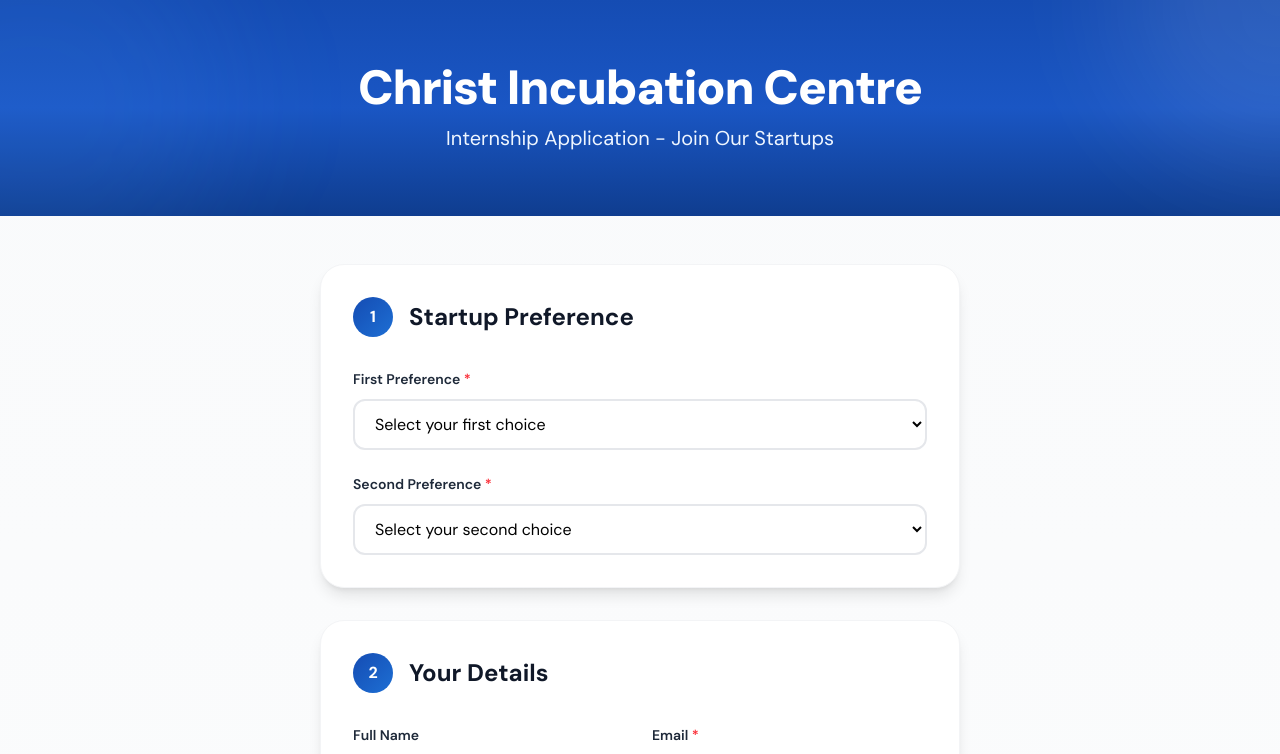
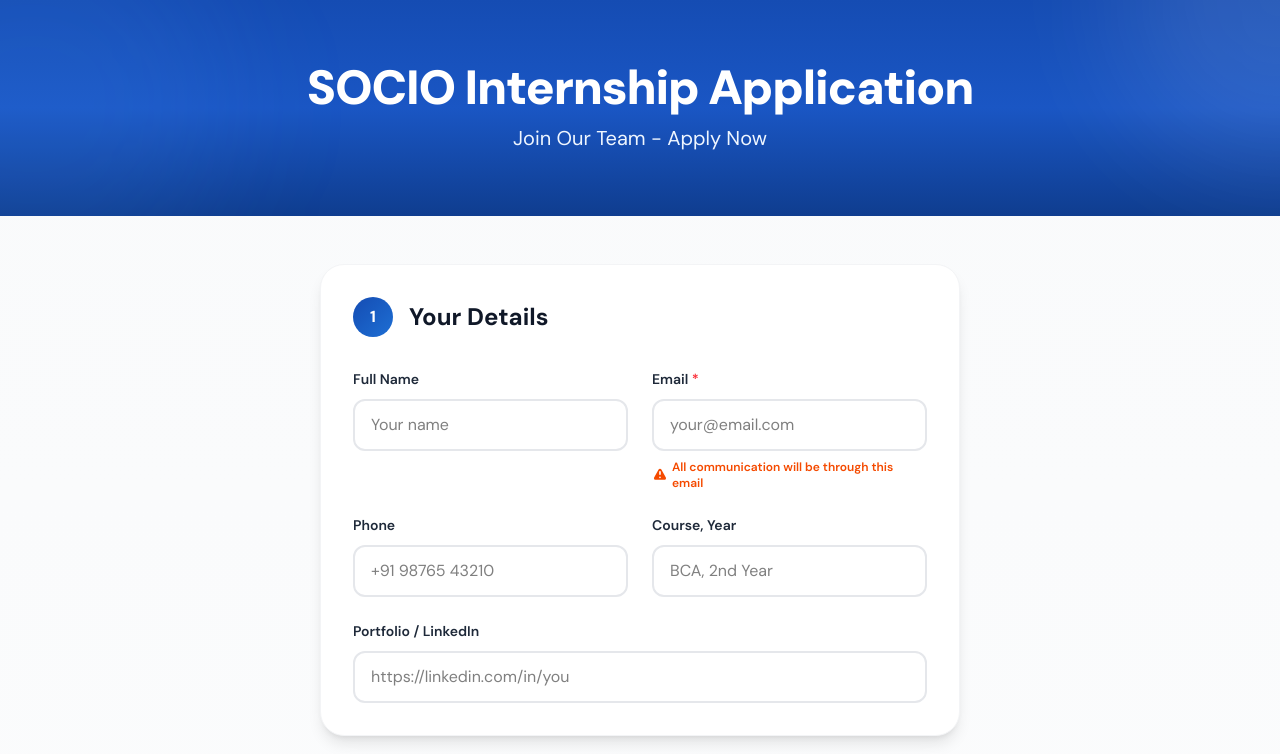
Before and after one commit to thesachinyyadav/withsocio, a Next.js app: page /careers/1 in a window 1280 px wide. Shown: the top 754 px of the page. Built offline with nearby package versions, Linux system fonts and the light colour scheme.

Commit message:
edit option for lobby people

```diff
--- a/app/careers/[campusId]/page.tsx
+++ b/app/careers/[campusId]/page.tsx
@@ -5,8 +5,6 @@
 import Image from "next/image";
 
 interface FormData {
-  preference1: string;
-  preference2: string;
   fullName: string;
   courseYearDept: string;
   phoneNumber: string;
@@ -32,8 +30,6 @@
   const campusId = params.campusId as string;
 
   const [formData, setFormData] = useState<FormData>({
-    preference1: "",
-    preference2: "",
     fullName: "",
     courseYearDept: "",
     phoneNumber: "",
@@ -209,44 +205,18 @@
           <div className="absolute -bottom-20 -left-40 w-96 h-96 bg-blue-400/10 rounded-full blur-3xl" />
         </div>
         <div className="max-w-4xl mx-auto px-4 py-16 relative z-10">
-          <h1 className="text-4xl md:text-5xl font-black text-center mb-3 tracking-tight">Christ Incubation Centre</h1>
-          <p className="text-center text-blue-50 text-lg md:text-xl font-light max-w-2xl mx-auto">Internship Application - Join Our Startups</p>
+          <h1 className="text-4xl md:text-5xl font-black text-center mb-3 tracking-tight">SOCIO Internship Application</h1>
+          <p className="text-center text-blue-50 text-lg md:text-xl font-light max-w-2xl mx-auto">Join Our Team - Apply Now</p>
         </div>
       </div>
 
       {/* Premium Form */}
       <div className="max-w-2xl mx-auto px-4 py-12">
         <form onSubmit={handleSubmit} className="space-y-8">
-          {/* Section 0 - Preferences */}
+          {/* Section 1 */}
           <div className="bg-white rounded-3xl p-8 shadow-lg border border-gray-100 hover:shadow-xl transition-shadow">
             <div className="flex items-center gap-4 mb-8">
               <div className="w-10 h-10 rounded-full bg-gradient-to-br from-[#154CB3] to-[#1e6fd4] flex items-center justify-center text-white font-bold">1</div>
-              <h2 className="text-2xl font-bold text-gray-900">Startup Preference</h2>
-            </div>
-            <div className="space-y-6">
-              <div>
-                <label className="block text-sm font-semibold text-gray-800 mb-2.5">First Preference <span className="text-red-500">*</span></label>
-                <select name="preference1" value={formData.preference1} onChange={handleInputChange} required className="w-full px-4 py-3 border-2 border-gray-200 rounded-xl focus:border-[#154CB3] focus:ring-2 focus:ring-[#154CB3]/10 outline-none bg-white transition-all">
-                  <option value="">Select your first choice</option>
-                  <option value="SOCIO">SOCIO</option>
-                  <option value="MedBro">MedBro</option>
-                </select>
-              </div>
-              <div>
-                <label className="block text-sm font-semibold text-gray-800 mb-2.5">Second Preference <span className="text-red-500">*</span></label>
-                <select name="preference2" value={formData.preference2} onChange={handleInputChange} required className="w-full px-4 py-3 border-2 border-gray-200 rounded-xl focus:border-[#154CB3] focus:ring-2 focus:ring-[#154CB3]/10 outline-none bg-white transition-all">
-                  <option value="">Select your second choice</option>
-                  <option value="SOCIO">SOCIO</option>
-                  <option value="MedBro">MedBro</option>
-                </select>
-              </div>
-            </div>
-          </div>
-
-          {/* Section 1 */}
-          <div className="bg-white rounded-3xl p-8 shadow-lg border border-gray-100 hover:shadow-xl transition-shadow">
-            <div className="flex items-center gap-4 mb-8">
-              <div className="w-10 h-10 rounded-full bg-gradient-to-br from-[#154CB3] to-[#1e6fd4] flex items-center justify-center text-white font-bold">2</div>
               <h2 className="text-2xl font-bold text-gray-900">Your Details</h2>
             </div>
             <div className="space-y-6">
@@ -289,7 +259,7 @@
           {/* Section 2 - Role Selection */}
           <div className="bg-white rounded-3xl p-8 shadow-lg border border-gray-100 hover:shadow-xl transition-shadow">
             <div className="flex items-center gap-4 mb-8">
-              <div className="w-10 h-10 rounded-full bg-gradient-to-br from-[#154CB3] to-[#1e6fd4] flex items-center justify-center text-white font-bold">3</div>
+              <div className="w-10 h-10 rounded-full bg-gradient-to-br from-[#154CB3] to-[#1e6fd4] flex items-center justify-center text-white font-bold">2</div>
               <h2 className="text-2xl font-bold text-gray-900">Role Interest</h2>
             </div>
             <div className="grid grid-cols-1 sm:grid-cols-2 gap-4 mb-6">
@@ -330,7 +300,7 @@
           {/* Section 3 - About You */}
           <div className="bg-white rounded-3xl p-8 shadow-lg border border-gray-100 hover:shadow-xl transition-shadow">
             <div className="flex items-center gap-4 mb-8">
-              <div className="w-10 h-10 rounded-full bg-gradient-to-br from-[#154CB3] to-[#1e6fd4] flex items-center justify-center text-white font-bold">4</div>
+              <div className="w-10 h-10 rounded-full bg-gradient-to-br from-[#154CB3] to-[#1e6fd4] flex items-center justify-center text-white font-bold">3</div>
               <h2 className="text-2xl font-bold text-gray-900">About You</h2>
             </div>
             <div className="space-y-6">
@@ -359,7 +329,7 @@
           {/* Section 4 - Work & Goals */}
           <div className="bg-white rounded-3xl p-8 shadow-lg border border-gray-100 hover:shadow-xl transition-shadow">
             <div className="flex items-center gap-4 mb-8">
-              <div className="w-10 h-10 rounded-full bg-gradient-to-br from-[#154CB3] to-[#1e6fd4] flex items-center justify-center text-white font-bold">5</div>
+              <div className="w-10 h-10 rounded-full bg-gradient-to-br from-[#154CB3] to-[#1e6fd4] flex items-center justify-center text-white font-bold">4</div>
               <h2 className="text-2xl font-bold text-gray-900">Work & Goals</h2>
             </div>
             <div className="space-y-6">
```
